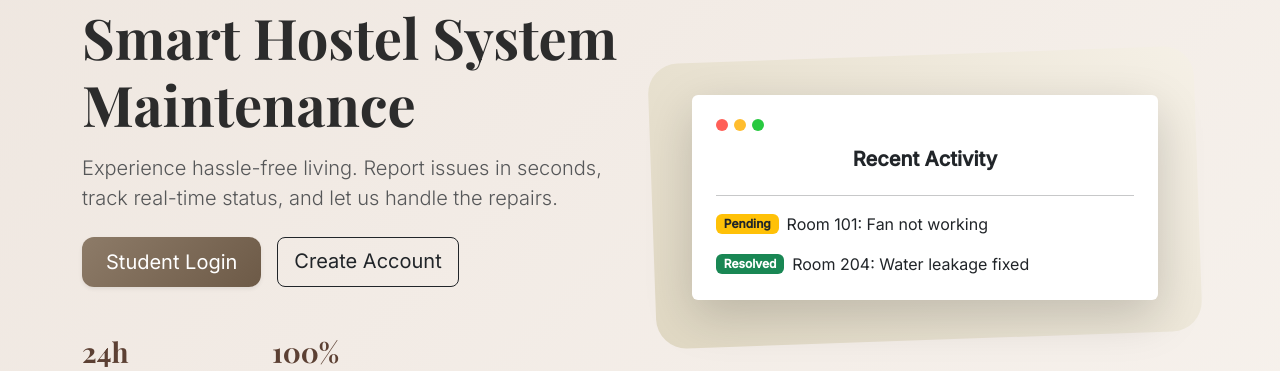
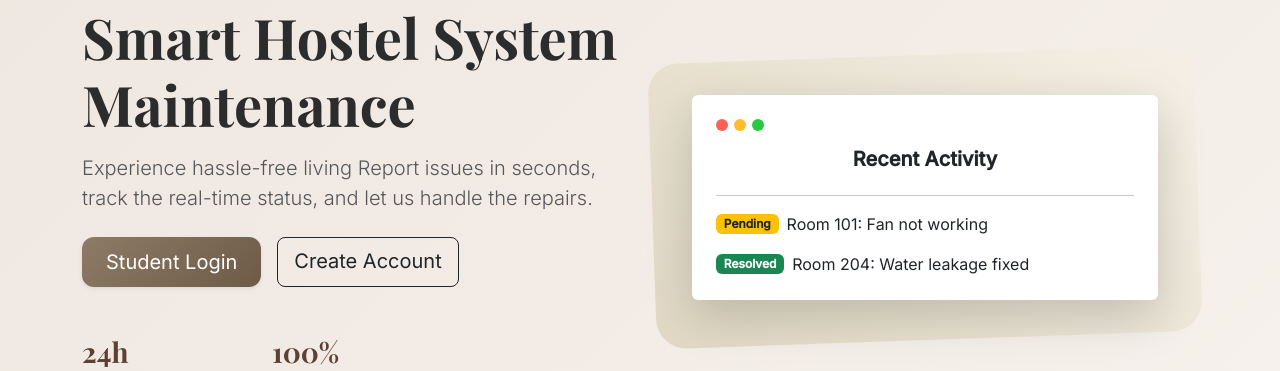
Before and after one commit to mehvishsheikh31/Hostel-Mate, a Django app: page / in a window 1280 px wide. Shown: the part 145-516 px from the top of the page. Run offline with Django 5.2, Linux system fonts and the light colour scheme; some libraries are stand-ins or nearby versions.

Commit message:
changes in index page

```diff
--- a/templates/index.html
+++ b/templates/index.html
@@ -8,7 +8,7 @@
             <span style="color: var(--accent-brown);">Maintenance</span>
         </h1>
         <p class="lead text-muted mb-4">
-            Experience hassle-free living. Report issues in seconds, track real-time status, and let us handle the repairs.
+            Experience hassle-free living Report issues in seconds, track the real-time status, and let us handle the repairs.
         </p>
         {% if not user.is_authenticated %}
             <div class="d-flex gap-3">
```
